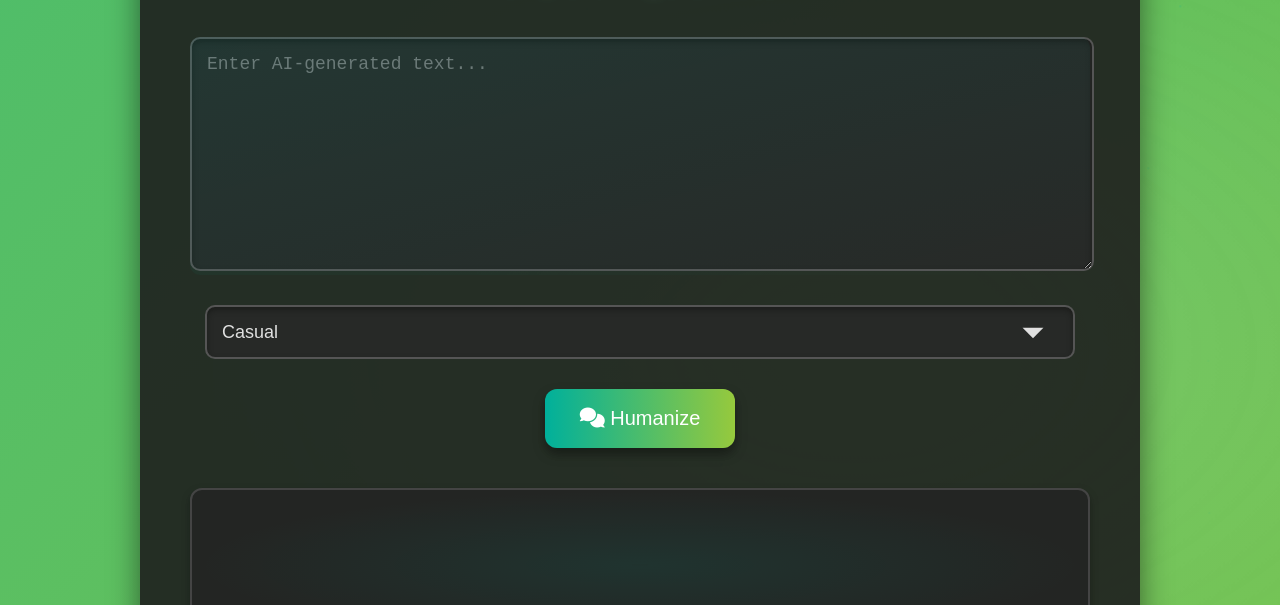
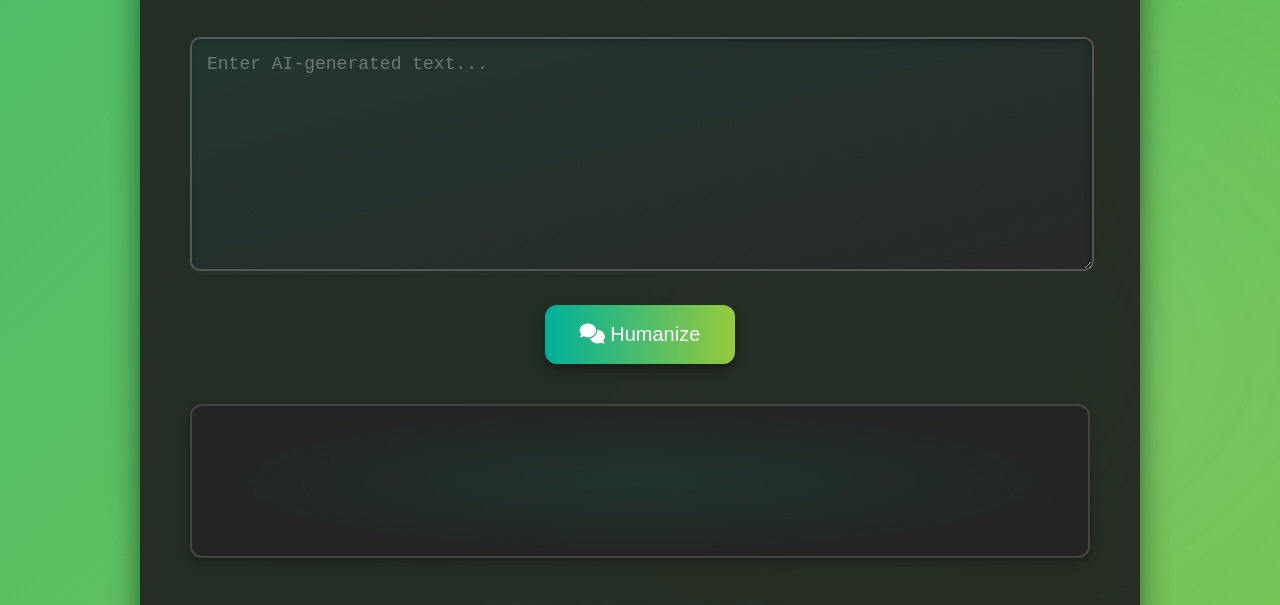
Before and after one commit to AlexRNetworks/alexr-humanizer, a website: page index.html in a window 1280 px wide. Shown: the part 183-788 px from the top of the page. Drawn offline with Linux system fonts and the light colour scheme.

Commit message:
Update index.html

```diff
--- a/index.html
+++ b/index.html
@@ -24,11 +24,7 @@
                 <textarea id="inputText" placeholder="Enter AI-generated text..."></textarea>
                 <div class="input-overlay"></div>
             </div>
-            <select id="toneSelector" class="quantum-select">
-                <option value="casual">Casual</option>
-                <option value="complex">Complex</option>
-                <option value="Highscool">Highschool</option>
-                <option value="college">College</option>
+
             </select>
             <button id="humanizeButton" class="quantum-button">
                 <i class="fas fa-comments"></i> Humanize
```
